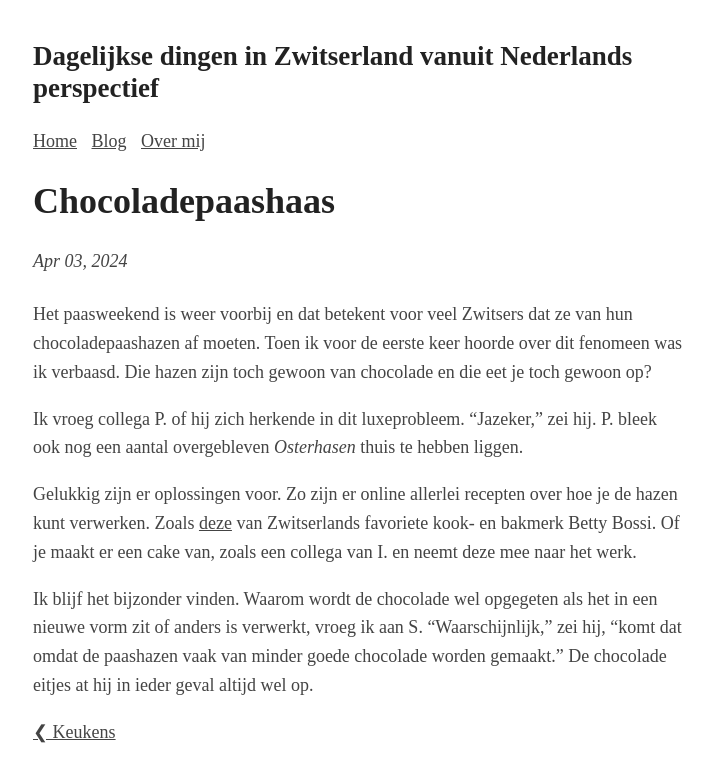
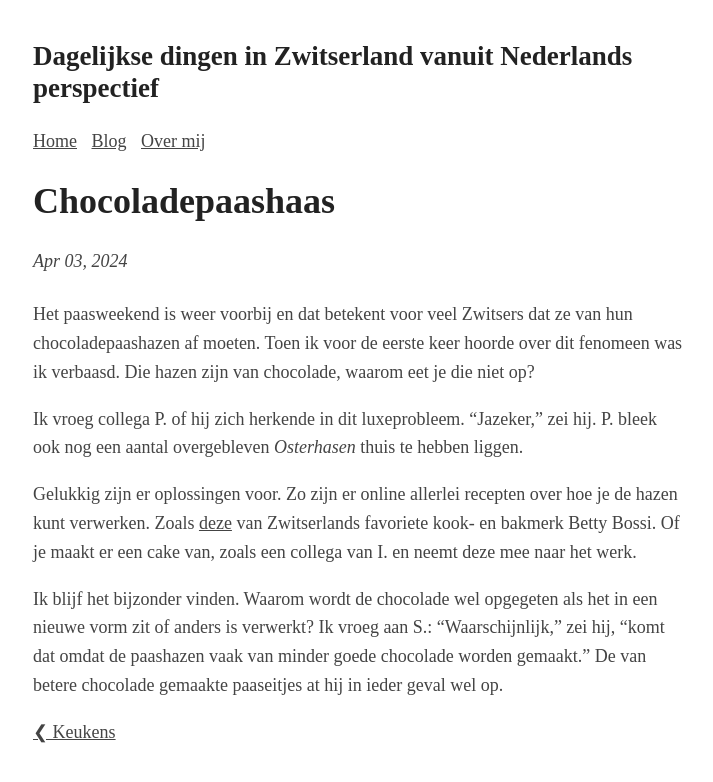
Before and after one commit to Roald87/roaldin.ch, a Jekyll site: the page built from _posts/2024-04-03-chocoladepaashaas.md, in a window 1280 px wide. Shown: the top 782 px of the page, without its empty margins (282-995 px from the left). Built offline with Jekyll 4.4.1, drawn with Linux system fonts in a browser that asks for light colours; comment, search, counter and statistics services are not loaded.

Commit message:
Improve wording (#69)

```diff
--- a/_posts/2024-04-03-chocoladepaashaas.md
+++ b/_posts/2024-04-03-chocoladepaashaas.md
@@ -4,10 +4,10 @@
 image: #generated/
 ---
 
-Het paasweekend is weer voorbij en dat betekent voor veel Zwitsers dat ze van hun chocoladepaashazen af moeten. Toen ik voor de eerste keer hoorde over dit fenomeen was ik verbaasd. Die hazen zijn toch gewoon van chocolade en die eet je toch gewoon op?
+Het paasweekend is weer voorbij en dat betekent voor veel Zwitsers dat ze van hun chocoladepaashazen af moeten. Toen ik voor de eerste keer hoorde over dit fenomeen was ik verbaasd. Die hazen zijn van chocolade, waarom eet je die niet op?
 
 Ik vroeg collega P. of hij zich herkende in dit luxeprobleem. “Jazeker,” zei hij. P. bleek ook nog een aantal overgebleven _Osterhasen_ thuis te hebben liggen.
 
 Gelukkig zijn er oplossingen voor. Zo zijn er online allerlei recepten over hoe je de hazen kunt verwerken. Zoals [deze](https://www.bettybossi.ch/de/Magazin/Display/1067000/Osterhasen-verwerten-die-besten-Tipps-und-Tricks) van Zwitserlands favoriete kook- en bakmerk Betty Bossi. Of je maakt er een cake van, zoals een collega van I. en neemt deze mee naar het werk.
 
-Ik blijf het bijzonder vinden. Waarom wordt de chocolade wel opgegeten als het in een nieuwe vorm zit of anders is verwerkt, vroeg ik aan S. "Waarschijnlijk," zei hij, "komt dat omdat de paashazen vaak van minder goede chocolade worden gemaakt." De chocolade eitjes at hij in ieder geval altijd wel op.
+Ik blijf het bijzonder vinden. Waarom wordt de chocolade wel opgegeten als het in een nieuwe vorm zit of anders is verwerkt? Ik vroeg aan S.: "Waarschijnlijk," zei hij, "komt dat omdat de paashazen vaak van minder goede chocolade worden gemaakt." De van betere chocolade gemaakte paaseitjes at hij in ieder geval wel op.
```
